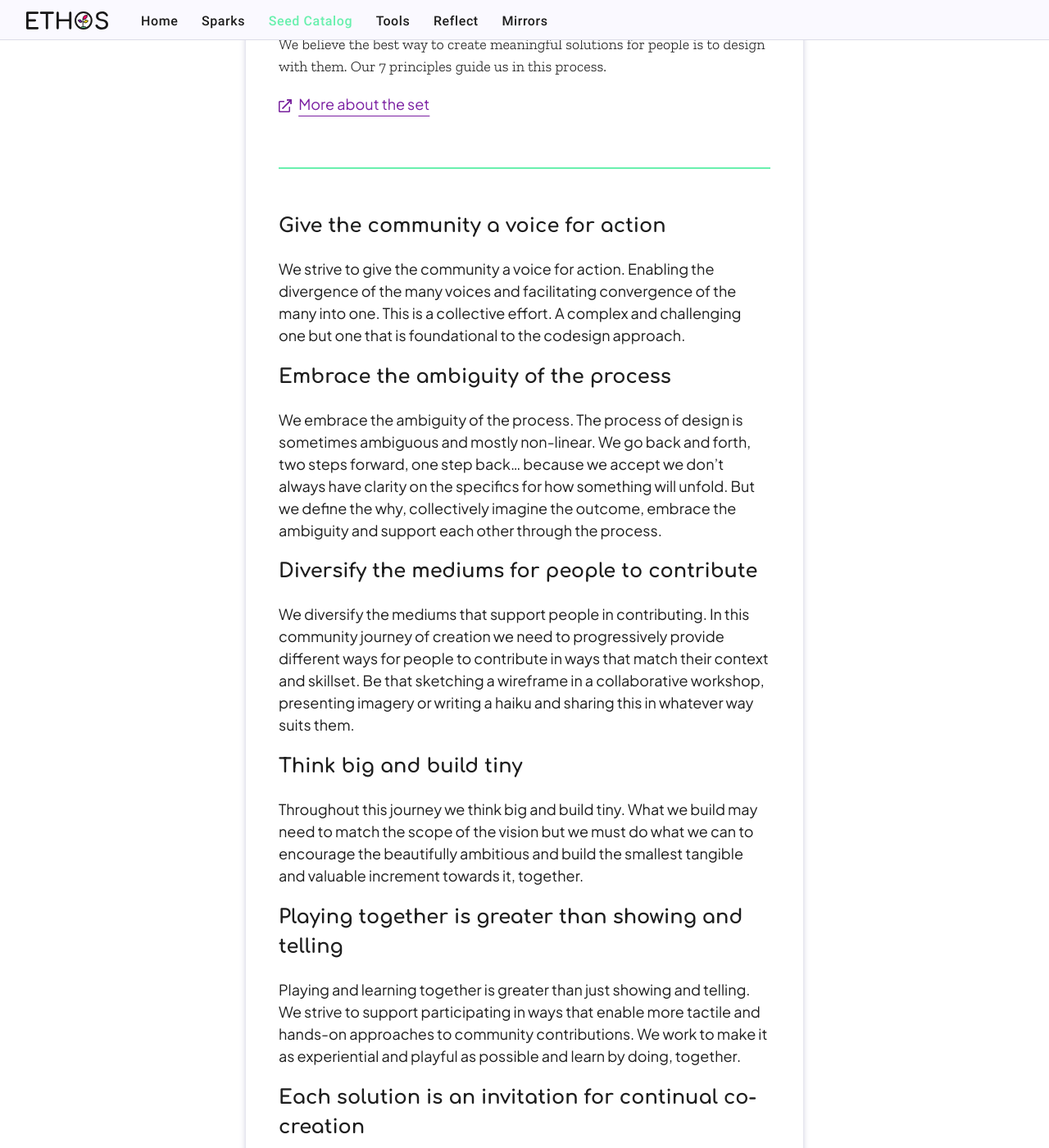
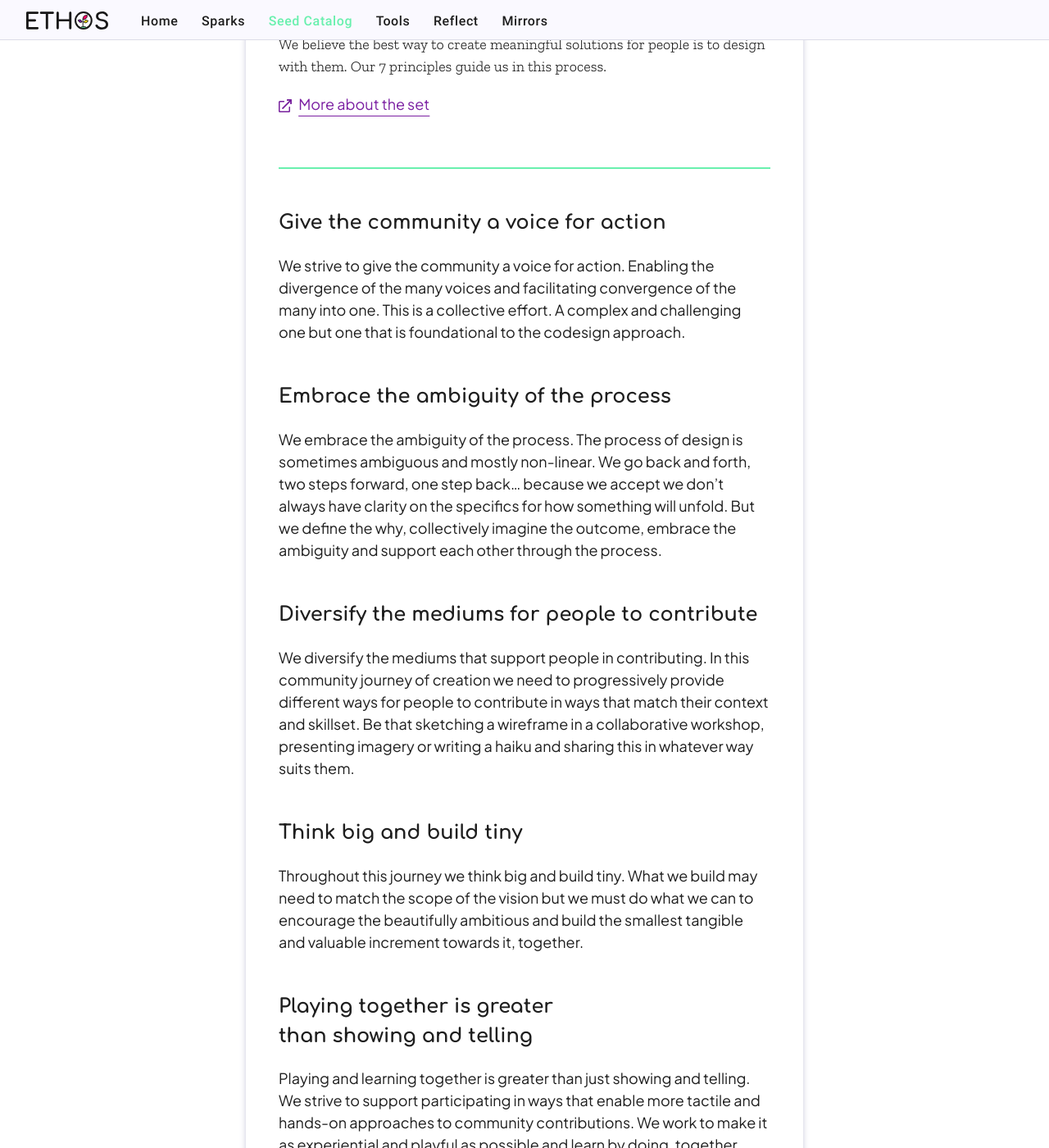
Before and after one commit to tethix-ethos/ethos-jekyll, a Jekyll site: the page built from _seeds/tethix-codesign-principles.md, in a window 1280 px wide and 1400 px high, scrolled down 352 px. Shown: the whole window at 82% size. Built offline with Jekyll 4.4.1, drawn with Linux system fonts in a browser that asks for light colours.

Commit message:
improve layout of seed sets

```diff
--- a/_layouts/seed.html
+++ b/_layouts/seed.html
@@ -25,7 +25,7 @@ pagination:
 
     {% if page.website %}<p><a href="{{ page.website }}" class="external">More about the set</a></p>{% endif %}
 
-    <div class="detail-section">
+    <div class="seed-set">
         {{ content }}
     </div>
 
--- a/assets/base.css
+++ b/assets/base.css
@@ -484,10 +484,13 @@ a .home-card.fire:hover {
     max-width: 600px;
     margin: 0 auto;
 }
-.detail-section {
-    padding: 2em 0;
+.seed-set {
     margin-top: 4em;
     border-top: 2px solid var(--earth);
+}
+.seed-set h2 {
+    margin-top: 2em;
+    text-wrap: balance;
 }
 .list-of-creators {
     list-style-type: none;
```
